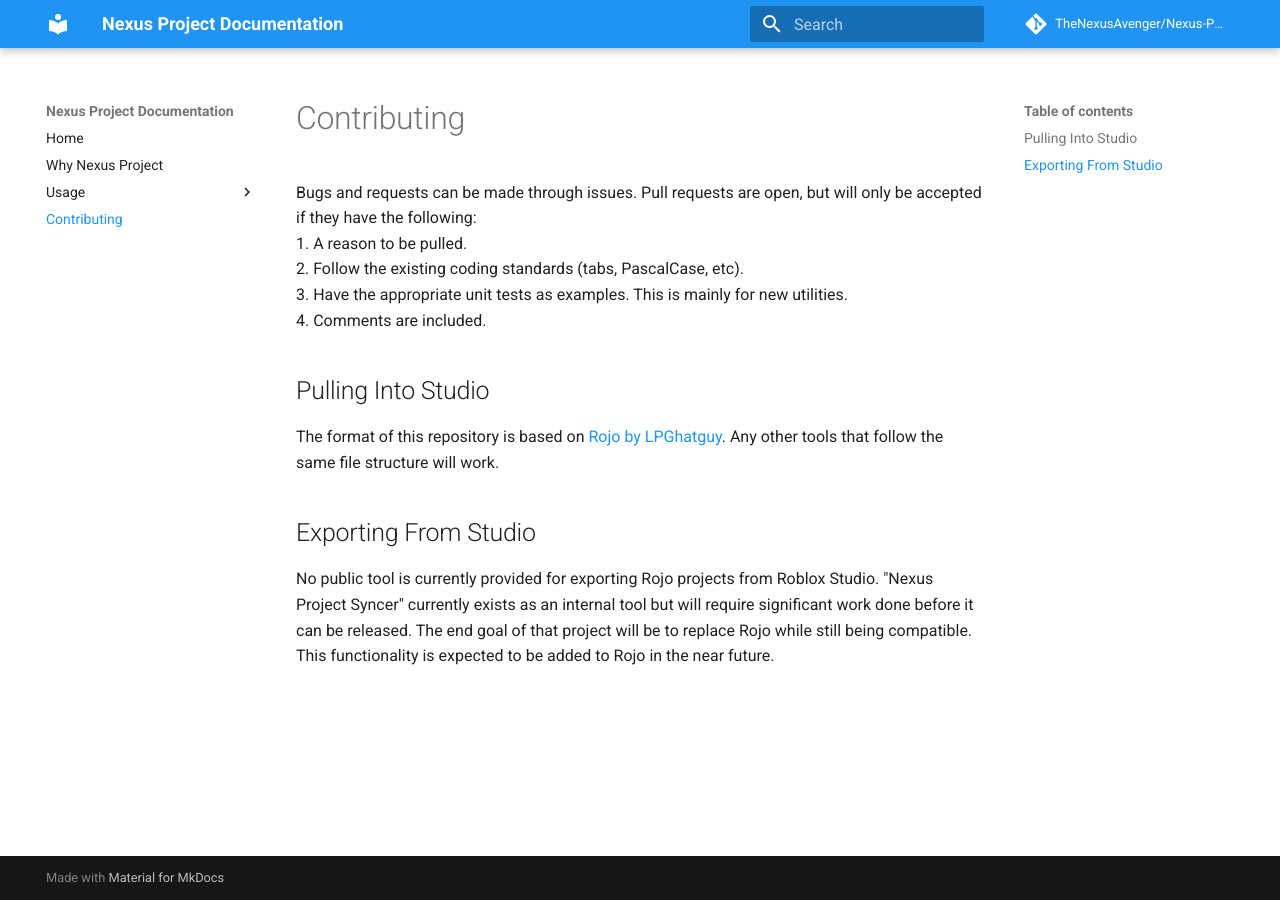
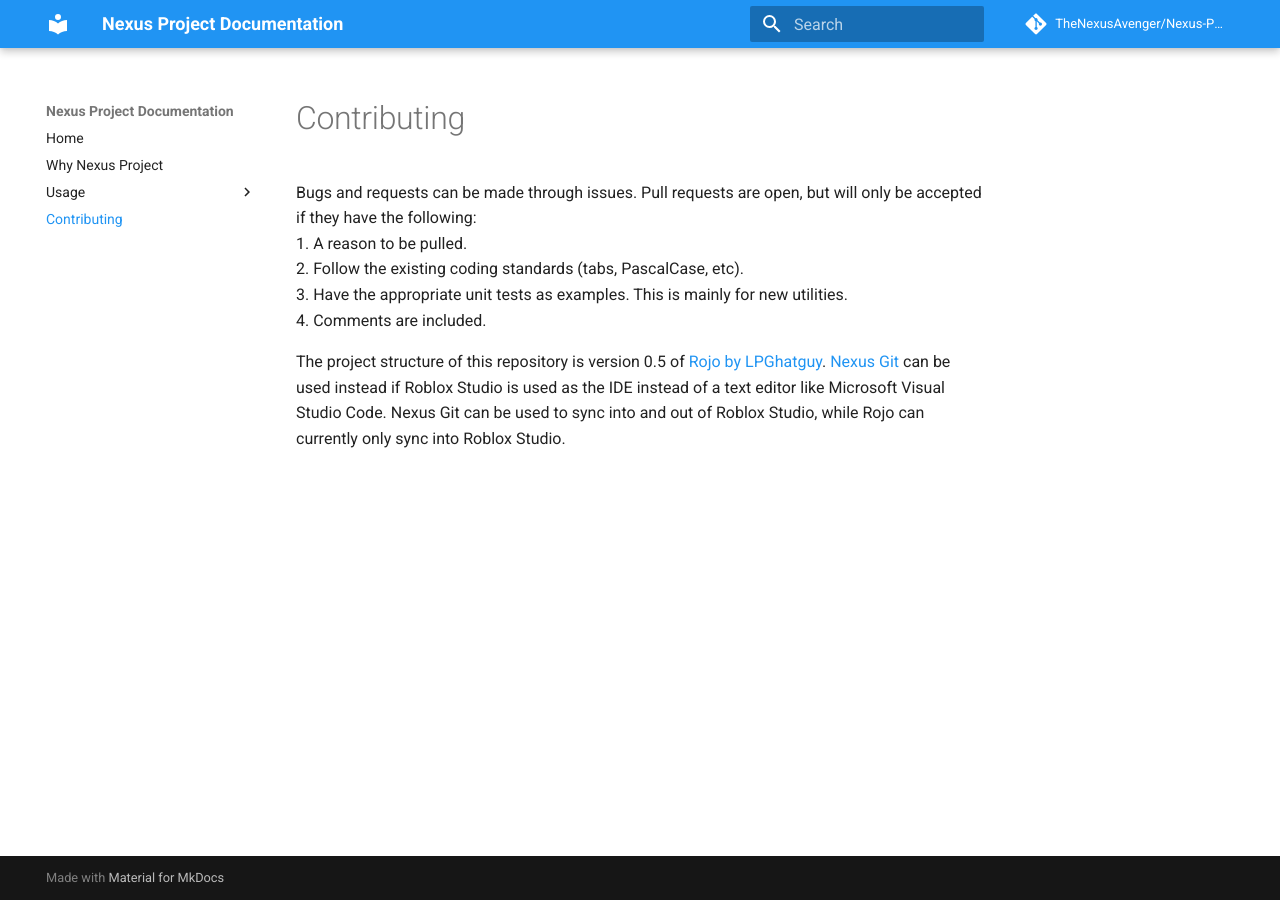
Before and after one commit to TheNexusAvenger/Nexus-Project, an MkDocs documentation site: the page built from docs/contributing.md, in a window 1280 px wide. Built offline with MkDocs 1.6.1 and Material for MkDocs 9.7.7, drawn with Linux system fonts in a browser that asks for light colours; comment, search, counter and statistics services are not loaded.

Commit message:
Updated contributing page for Nexus Git

```diff
--- a/docs/contributing.md
+++ b/docs/contributing.md
@@ -6,15 +6,10 @@
 <br>3. Have the appropriate unit tests as examples. This is mainly for new utilities.
 <br>4. Comments are included.
 
-## Pulling Into Studio
-The format of this repository is based on [Rojo by LPGhatguy](https://github.com/LPGhatguy/rojo).
-Any other tools that follow the same file structure will work.
-
-## Exporting From Studio
-No public tool is currently provided for exporting Rojo
-projects from Roblox Studio. "Nexus Project Syncer" currently
-exists as an internal tool but will require significant work
-done before it can be released. The end goal of that project
-will be to replace Rojo while still being compatible. This
-functionality is expected to be added to Rojo in the near
-future.
+The project structure of this repository is version 0.5 of
+[Rojo by LPGhatguy](https://github.com/LPGhatguy/rojo).
+[Nexus Git](https://github.com/TheNexusAvenger/Nexus-Git)
+can be used instead if Roblox Studio is used as the IDE
+instead of a text editor like Microsoft Visual Studio Code.
+Nexus Git can be used to sync into and out of Roblox Studio,
+while Rojo can currently only sync into Roblox Studio.
```
